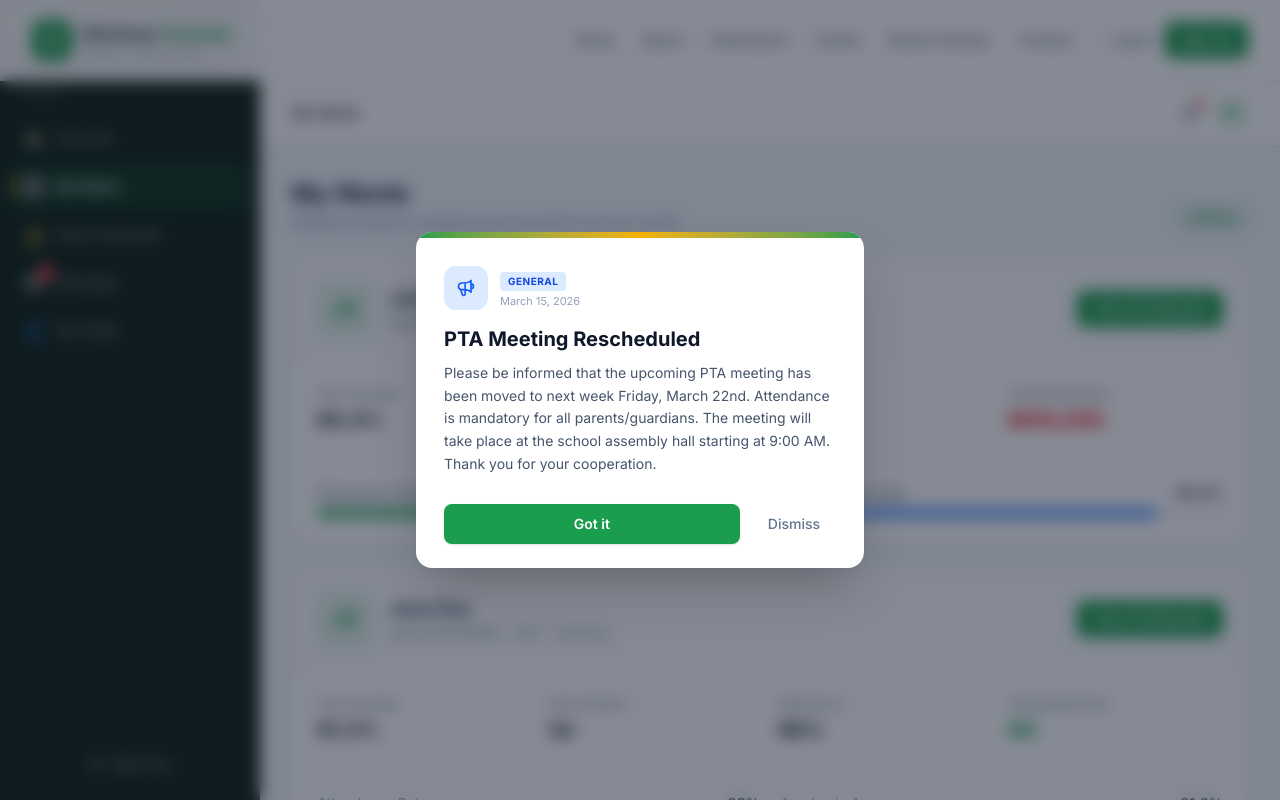
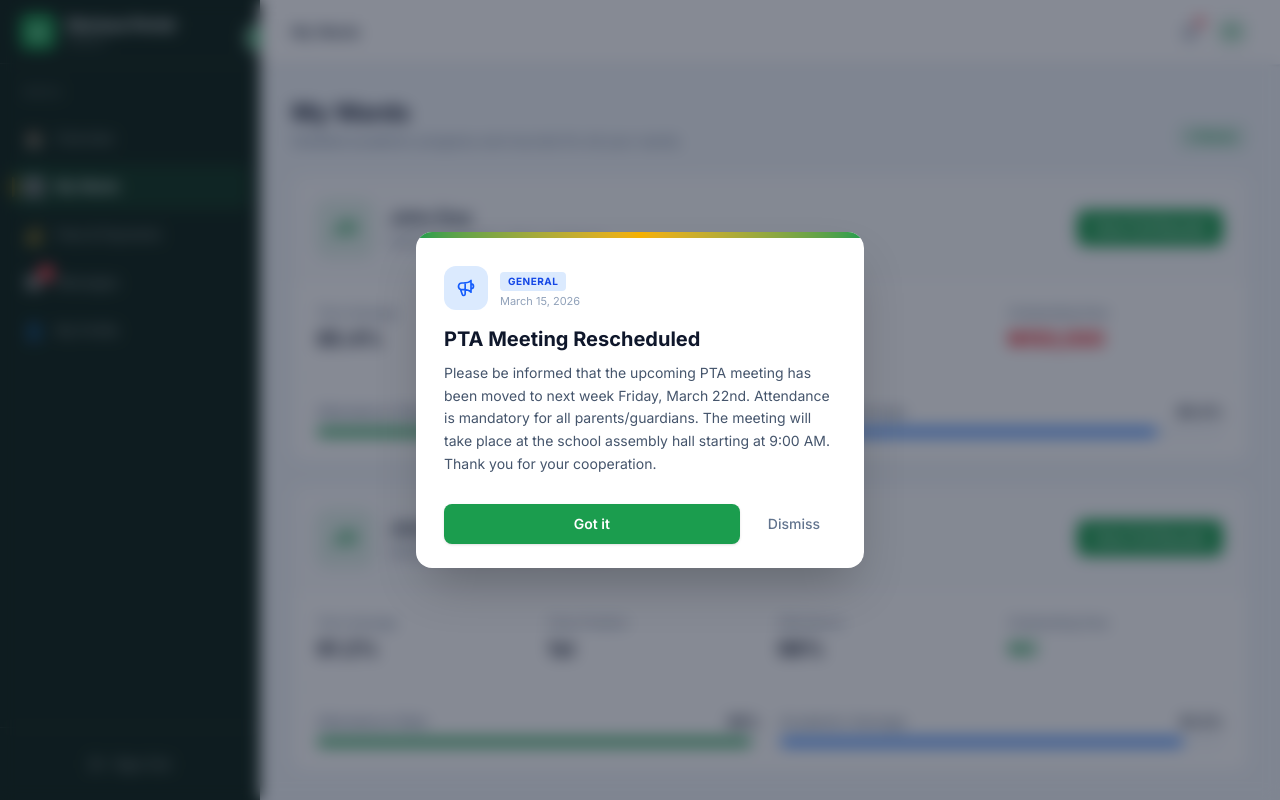
Before and after one commit to efebryan/glorious-school, a Next.js app: page /parent-dashboard/children in a window 1280 px wide. Shown: the top 800 px of the page. Built offline with nearby package versions, Linux system fonts and the light colour scheme.

Commit message:
auto-commit: 4/21/2026, 4:32:09 AM

```diff
--- a/src/components/layout/ConditionalWrapper.tsx
+++ b/src/components/layout/ConditionalWrapper.tsx
@@ -6,7 +6,7 @@ import { Footer } from './Footer';
 
 export function ConditionalWrapper({ children }: { children: React.ReactNode }) {
   const pathname = usePathname();
-  const isDashboard = pathname.startsWith('/dashboard');
+  const isDashboard = pathname.startsWith('/dashboard') || pathname.startsWith('/parent-dashboard');
 
   return (
     <>
```
